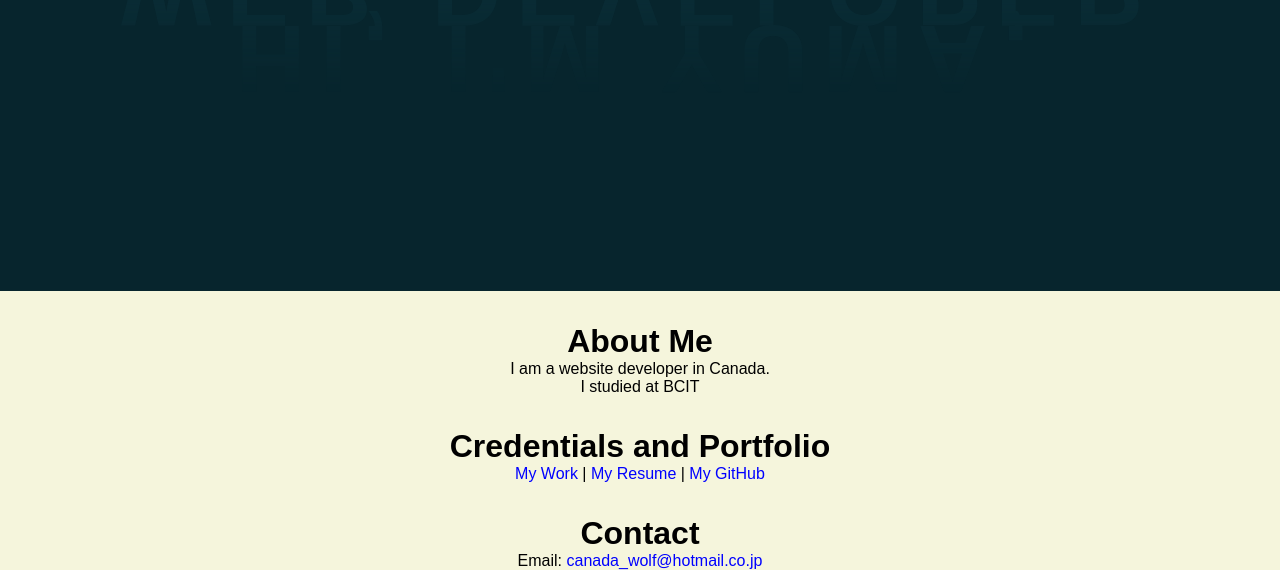
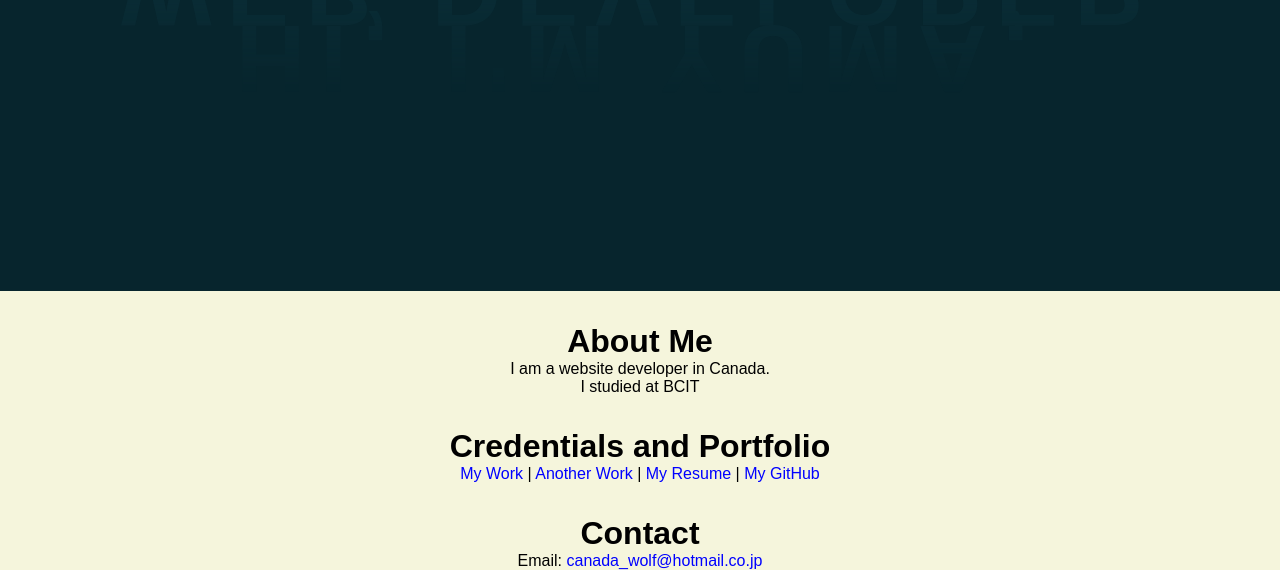
Before and after one commit to KY250/KY250.example1, a plain HTML site: page index.html in a window 1280 px wide. Shown: the part 509-1079 px from the top of the page. Drawn offline with Linux system fonts and the light colour scheme.

Commit message:
Update index.html

```diff
--- a/index.html
+++ b/index.html
@@ -18,7 +18,7 @@
 
     <h3>Credentials and Portfolio</h3>
 
-    <p><a href="https://preciousearth.ca/">My Work</a> | <a href="resume.html" target="_blank">My Resume</a> | <a href="https://github.com/KY250" target="_blank">My GitHub</a></p>
+    <p><a href="https://ky250.github.io/beaver/">My Work</a> | <a href="https://preciousearth.ca/">Another Work</a> | <a href="resume.html" target="_blank">My Resume</a> | <a href="https://github.com/KY250" target="_blank">My GitHub</a></p>
 
     <h3>Contact</h3>
 
```
